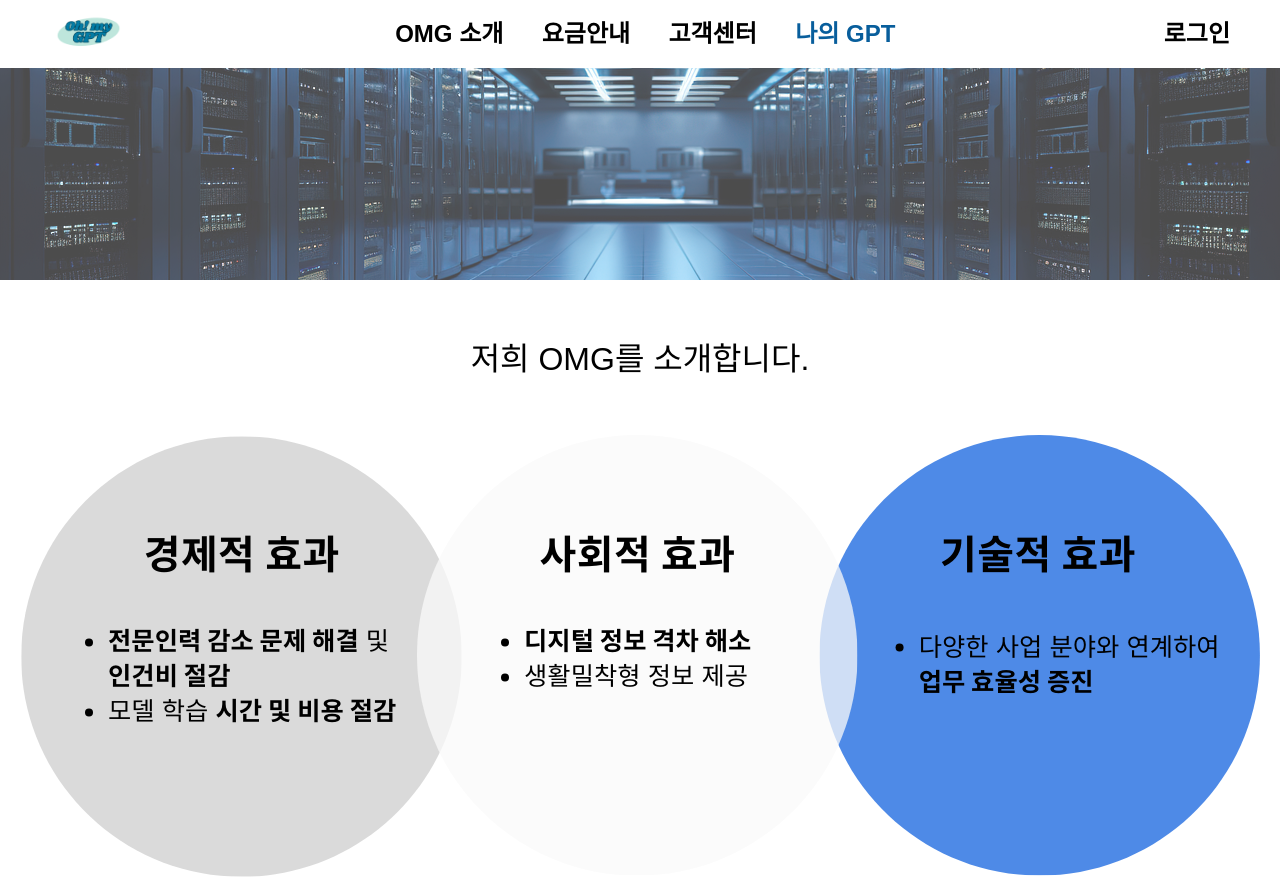
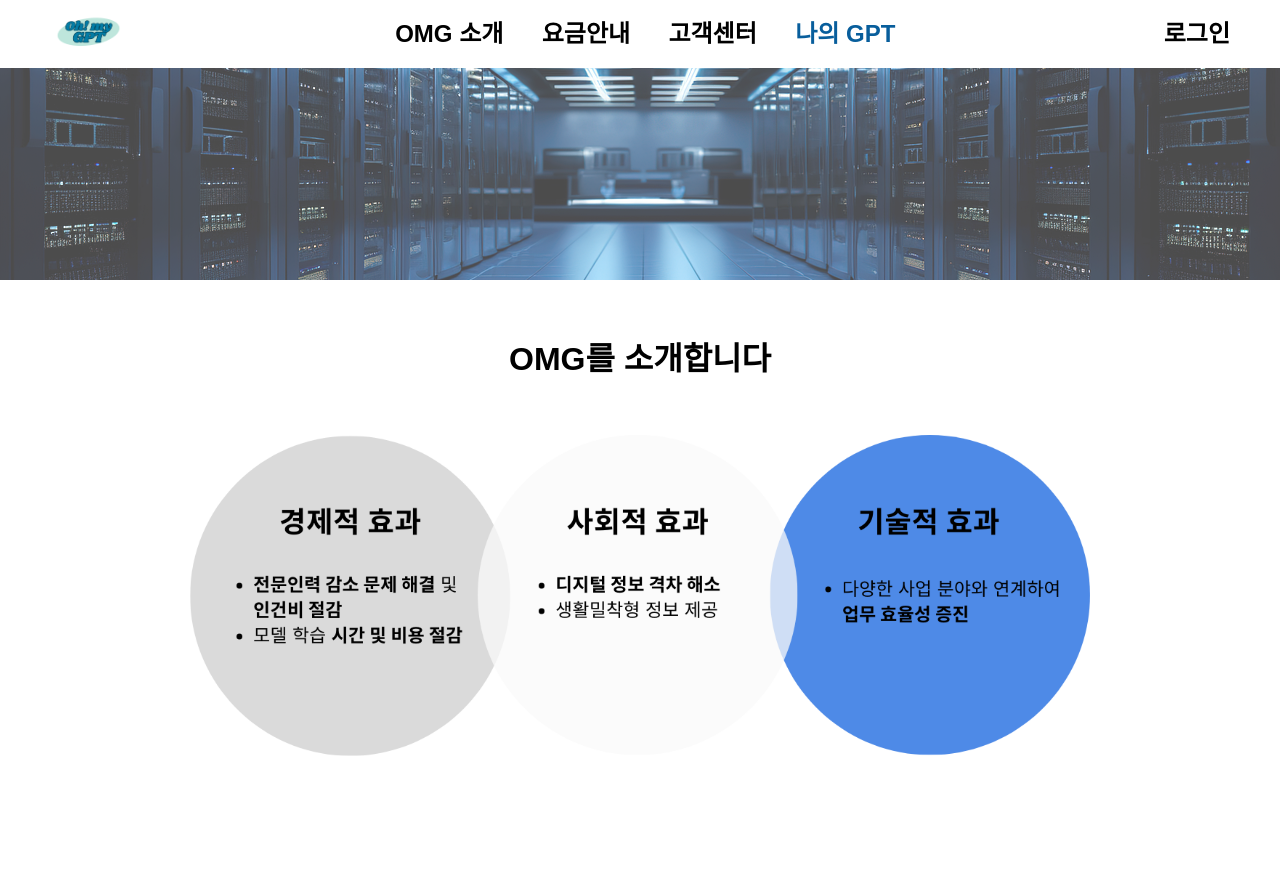
Before and after one commit to wktls63/Oh-My-GPT, a Django app: page /intro/ in a window 1280 px wide. After the commit the page ends 756 px from the top, so only its background shows below. Run offline with Django 4.2, Linux system fonts and the light colour scheme; parts of the project's set-up code (start-up, migrations or seed data) failed here and were passed over.

Commit message:
Update : intro.css

```diff
--- a/omg_project/omg_app/static/css/intro.css
+++ b/omg_project/omg_app/static/css/intro.css
@@ -14,4 +14,9 @@
     text-align: center;
     margin: 60px;
     font-size: 32px;
+    font-weight: 700;
 }
+
+.intro-content img {
+    width: 900px;
+}
--- a/omg_project/omg_app/templates/intro.html
+++ b/omg_project/omg_app/templates/intro.html
@@ -18,7 +18,7 @@
         </div>
         <div class="intro-content">
             <div class="intro-title">
-                저희 OMG를 소개합니다.
+                OMG를 소개합니다
             </div>
             <div class="intro-content">
                 <img src="{% static 'img/intro.png' %}">
```
